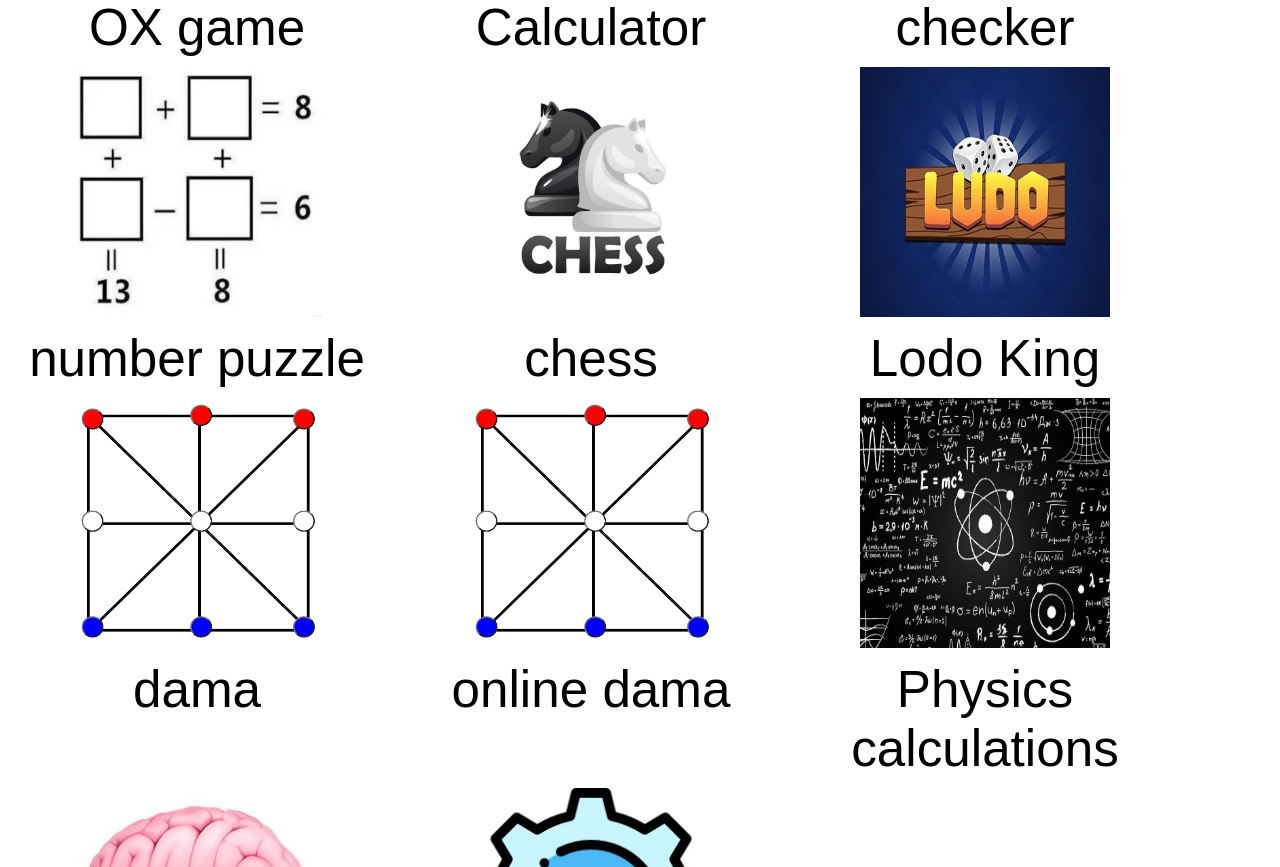
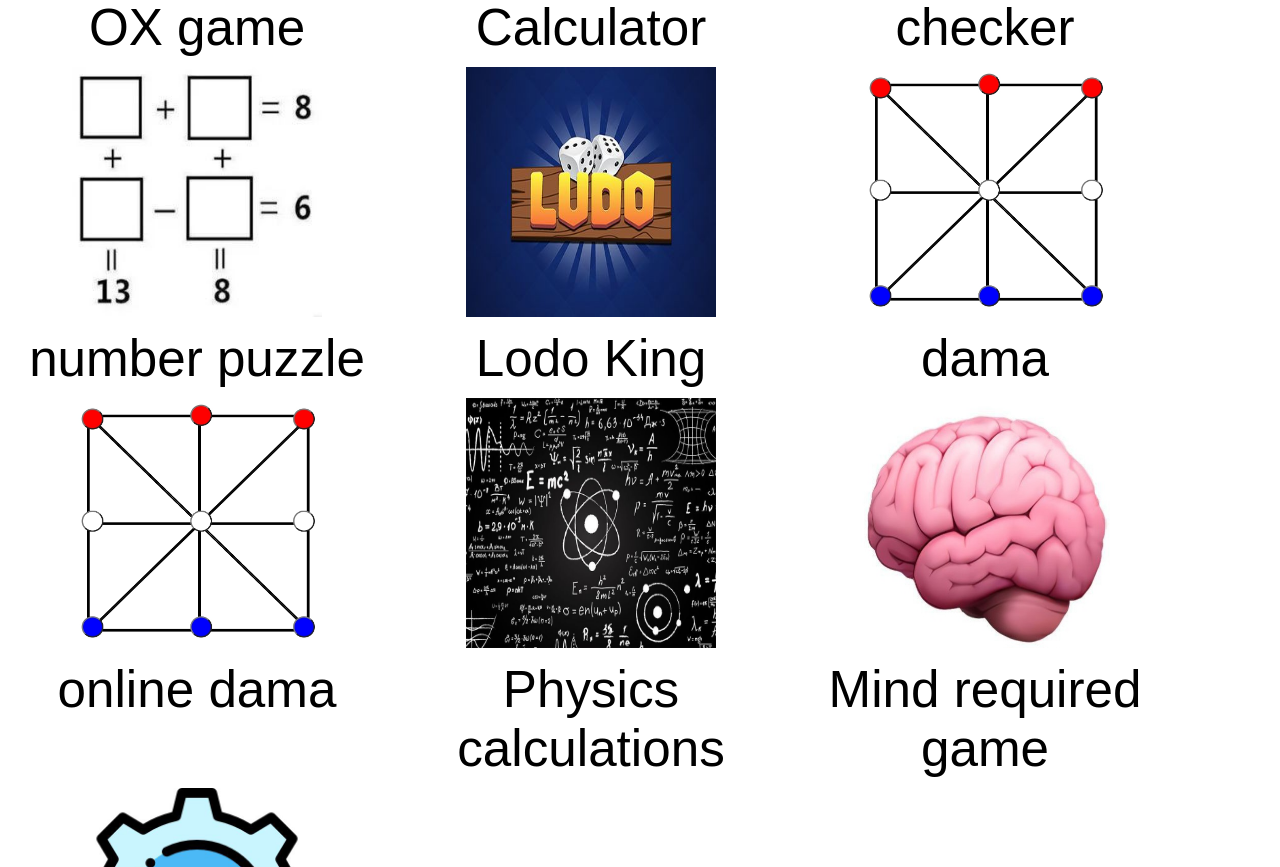
Before and after one commit to Eyob37/Best_Organized, a plain HTML site: page menu.html in a window 1280 px wide. Shown: the part 1354-2221 px from the top of the page. Drawn offline with Linux system fonts and the light colour scheme.

Commit message:
Update menu.html

```diff
--- a/menu.html
+++ b/menu.html
@@ -61,11 +61,6 @@
     <img src="./Image/lo.cl.jpg" alt="">
 </a><br>number puzzle</div>
 
-        <div class="item">
-<a href="chess.html">
-    <img src="./Image/chess.jpg" alt="">
-</a><br>chess</div>
-
          <div class="item">
 <a href="Lodo king.html">
     <img src="./Image/lodoking.jpg" alt="">
```
